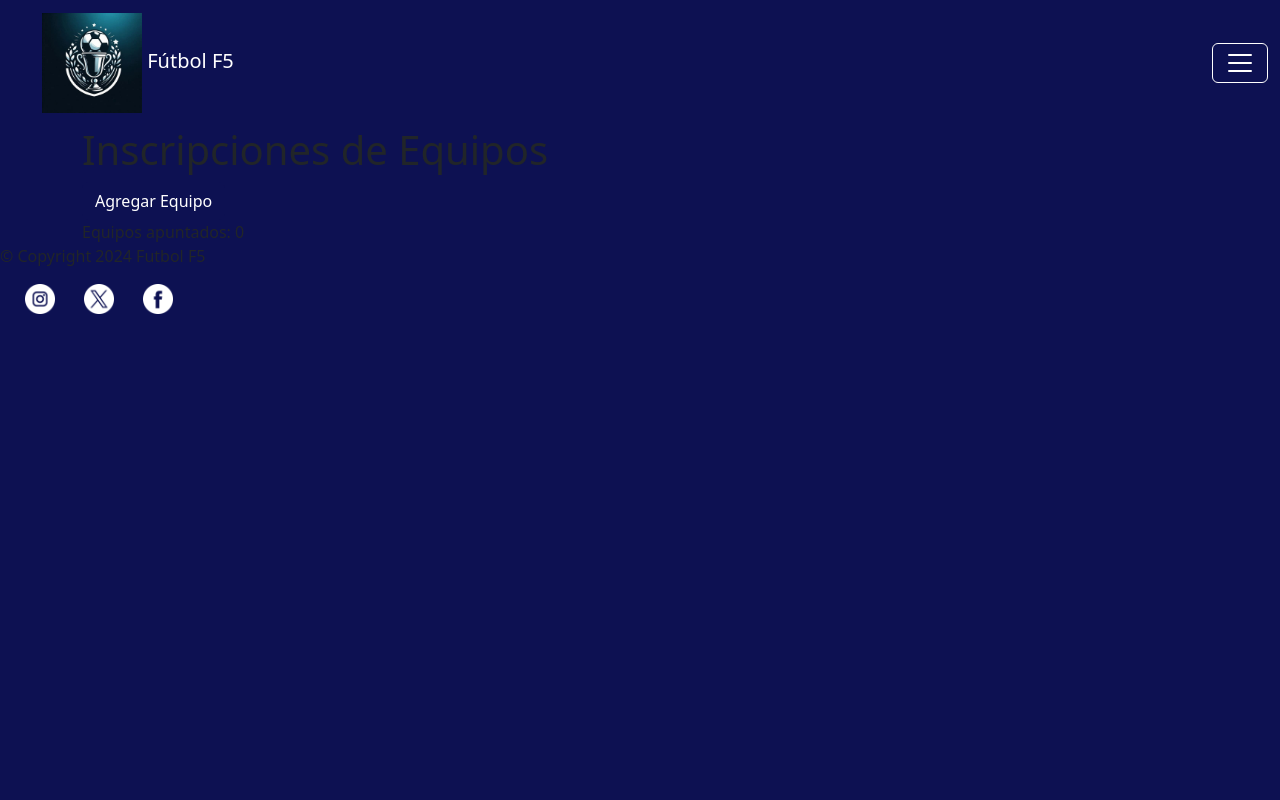
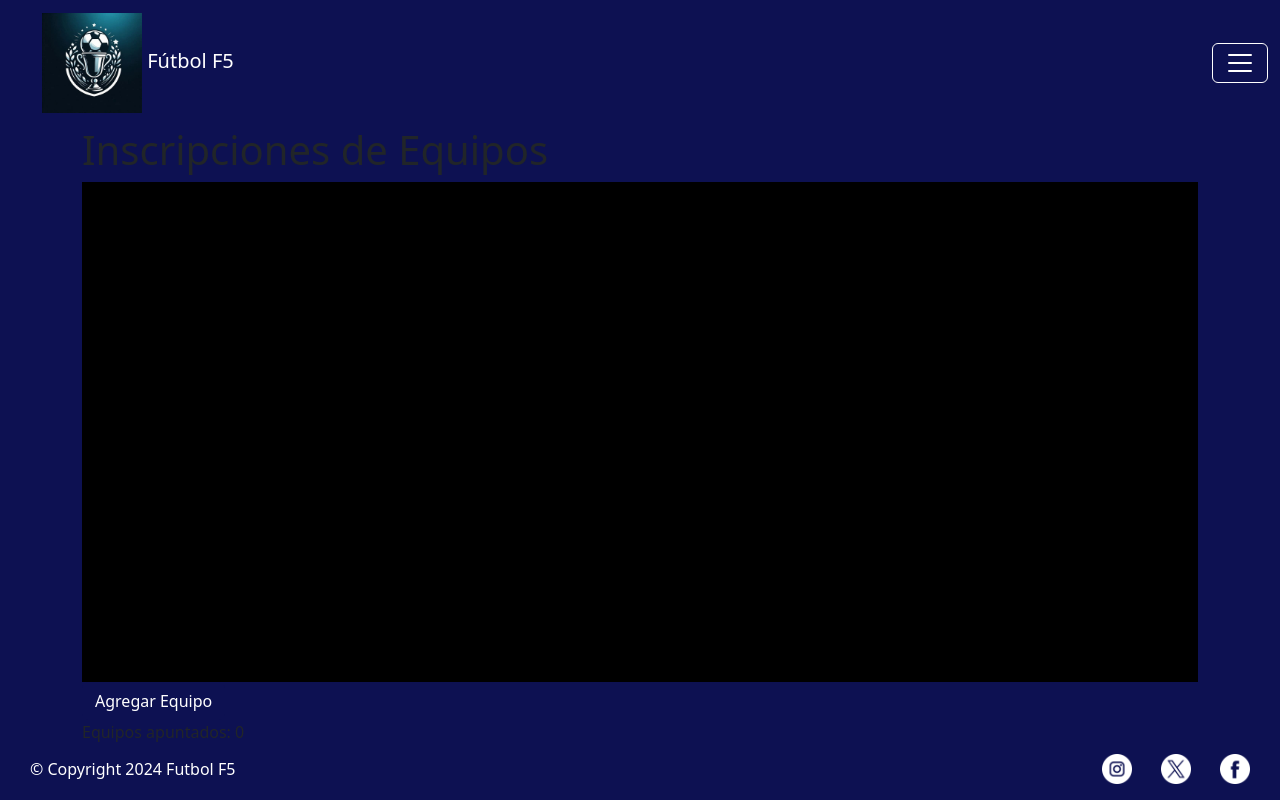
Before and after one commit to nachomecode/Sport-App, a website: page public/sorteos/sorteos.html in a window 1280 px wide. Drawn offline with nearby package versions, Linux system fonts and the light colour scheme; files whose address does not match are found by name.

Commit message:
changes in the style

```diff
--- a/public/sorteos/sorteos.html
+++ b/public/sorteos/sorteos.html
@@ -3,9 +3,7 @@
 
 <head>
     <meta charset="UTF-8">
-
-    <title>Inscripciones de Equipos</title>
-    <link rel="stylesheet" href="https://stackpath.bootstrapcdn.com/bootstrap/4.3.1/css/bootstrap.min.css">
+    <meta name="viewport" content="width=device-width, initial-scale=1.0">
     <link rel="stylesheet" href="../../public/css/styles.css">
 </head>
 
@@ -14,7 +12,7 @@
         <nav class="navbar blue-800">
             <div class="container-fluid">
                 <span class="navbar-color navbar-brand">
-                    <img class="logo" src="public/assets/logo/imagenlogo.jpg" alt="FútbolF5" />
+                    <img class="logo" src="../../public/assets/logo/imagenlogo.jpg" alt="FútbolF5" />
                     Fútbol F5
                 </span>
                 <button class="navbar-toggler" type="button" data-bs-toggle="collapse" data-bs-target="#navbarNav"
@@ -50,23 +48,17 @@
         <div id="team-count"></div>
     </div>
 
-    <footer>
-        <div class="footer-left">
-            <p>&copy; Copyright 2024 Futbol F5</p>
+    <footer class="footer">
+        <p class="copyright">&copy; Copyright 2024 Futbol F5</p>
+        <div class="footer-right">
+          <a href="https://www.instagram.com" target="_blank"><img src="../assets/images/instagram.png" alt="Instagram"
+              class="social-icon"></a>
+          <a href="https://www.x.com" target="_blank"><img src="../assets/images/x.png" alt="X" class="social-icon"></a>
+          <a href="https://www.facebook.com" target="_blank"><img src="../assets/images/facebook.png" alt="Facebook"
+              class="social-icon"></a>
         </div>
-        <div class="footer-right">
-            <a href="https://www.instagram.com" target="_blank"><img src="./public/assets/images/instagram.png"
-                    alt="Instagram" class="social-icon"></a>
-            <a href="https://www.x.com" target="_blank"><img src="./public/assets/images/x.png" alt="X"
-                    class="social-icon"></a>
-            <a href="https://www.facebook.com" target="_blank"><img src="./public/assets/images/facebook.png"
-                    alt="Facebook" class="social-icon"></a>
-        </div>
-    </footer>
+  </footer>
 
-    <script src="https://code.jquery.com/jquery-3.3.1.slim.min.js"></script>
-    <script src="https://cdnjs.cloudflare.com/ajax/libs/popper.js/1.14.7/umd/popper.min.js"></script>
-    <script src="https://stackpath.bootstrapcdn.com/bootstrap/4.3.1/js/bootstrap.min.js"></script>
     <script src="https://cdn.jsdelivr.net/npm/bootstrap@5.3.3/dist/js/bootstrap.bundle.min.js"
       integrity="sha384-YvpcrYf0tY3lHB60NNkmXc5s9fDVZLESaAA55NDzOxhy9GkcIdslK1eN7N6jIeHz"
       crossorigin="anonymous"></script>
--- a/src/sass/_sorteos.scss
+++ b/src/sass/_sorteos.scss
@@ -1,7 +1,10 @@
 
 
-
-.team-item {
+#team-list {
+  height: 500px;
+  background-color: black;
   margin-top: 10px 0;
   align-self: flex-start;
+  justify-content: center;
+  color: white ;
 }
```
Also changed, not shown: public/css/styles.css, 1 other file.
